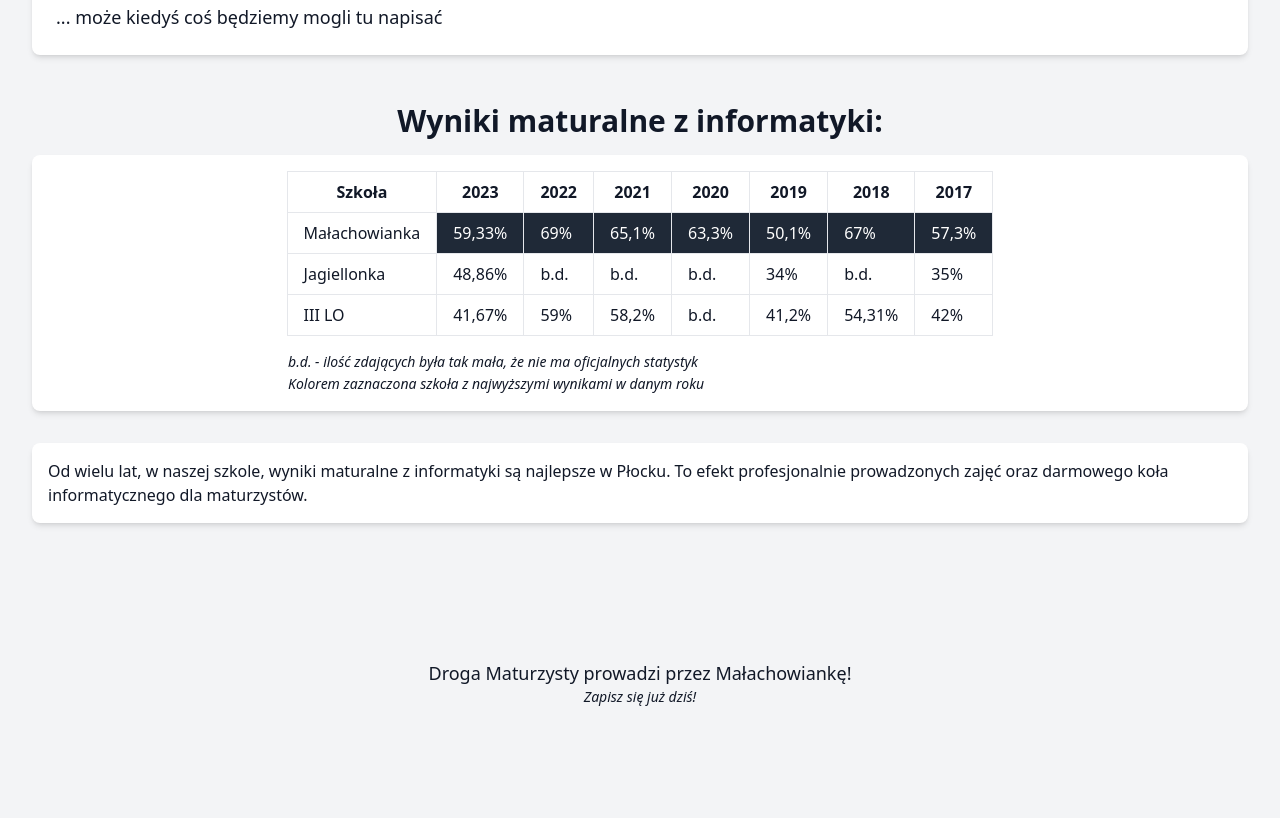
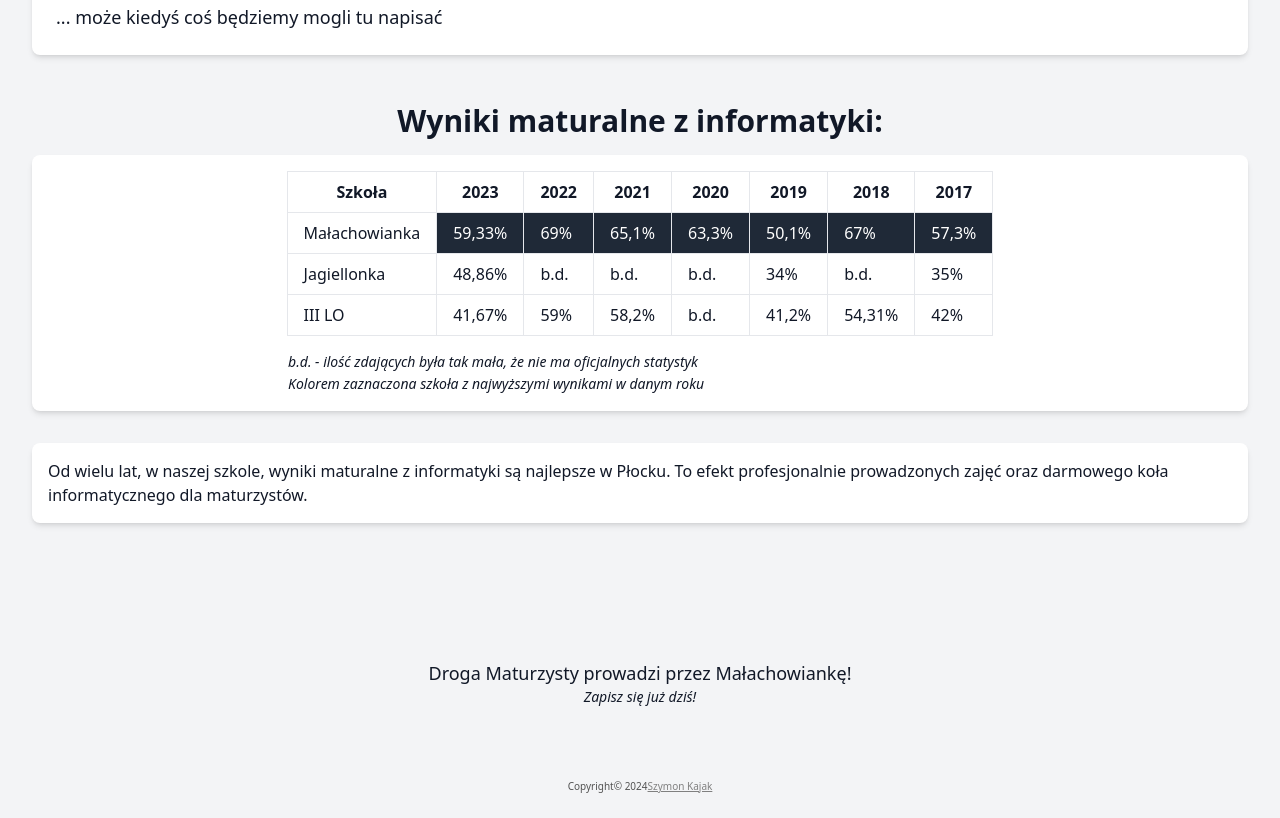
Before and after one commit to Duracyq/malach-infa-promo, a website: page index.html in a window 1280 px wide. Shown: the part 1653-2471 px from the top of the page. Before the commit the page ends 2432 px from the top, so only its background shows below. Drawn offline with nearby package versions, Linux system fonts and the light colour scheme.

Commit message:
creator's copyright

```diff
--- a/index.html
+++ b/index.html
@@ -141,6 +141,7 @@
             <p class="text-lg">Droga Maturzysty prowadzi przez Małachowiankę!</p>
             <p class="text-sm"><i>Zapisz się już dziś!</i></p>
         </footer>
+        <p class="text-center my-6" style="color: #535353; font-size: 10px;">Copyright© 2024<a href="https://github.com/Duracyq" target="_blank" style="color: gray; text-decoration:underline;">Szymon Kajak</a></p>
         </main>
     </div>
     <script>
```
